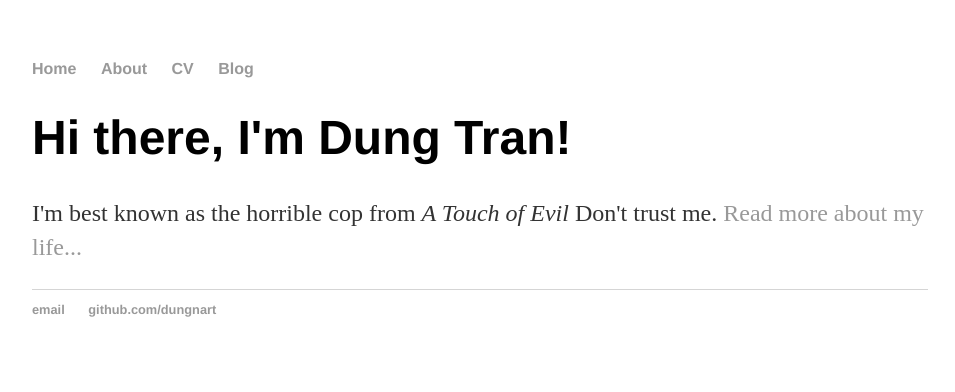
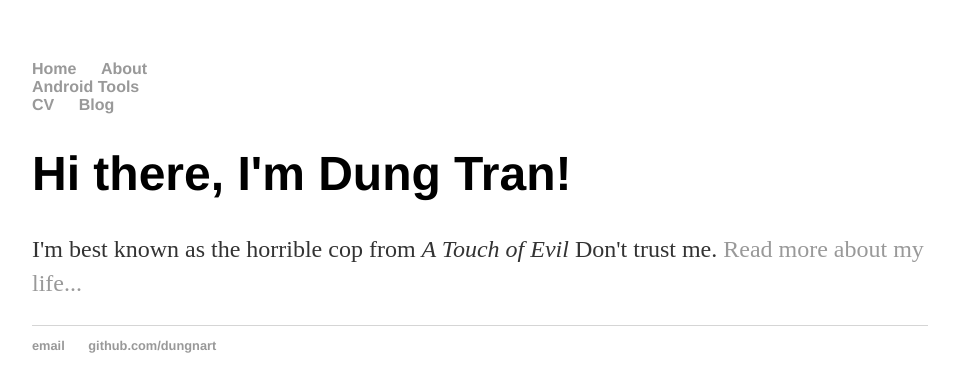
Before and after one commit to dungnart/dungnart.github.io, a plain HTML site: page index.html in a window 1280 px wide. Shown: the whole page, without its empty margins (160-1115 px from the left). Drawn offline with Linux system fonts and the light colour scheme.

Commit message:
Update index.html

```diff
--- a/index.html
+++ b/index.html
@@ -11,6 +11,9 @@
     		<ul>
         		<li><a href="/">Home</a></li>
 	        	<li><a href="/about">About</a></li>
+			<ul>
+			<li><a href="/tools">Android Tools</a></li>
+			</ul>
         		<li><a href="/cv">CV</a></li>
         		<li><a href="/blog">Blog</a></li>
     		</ul>
```
